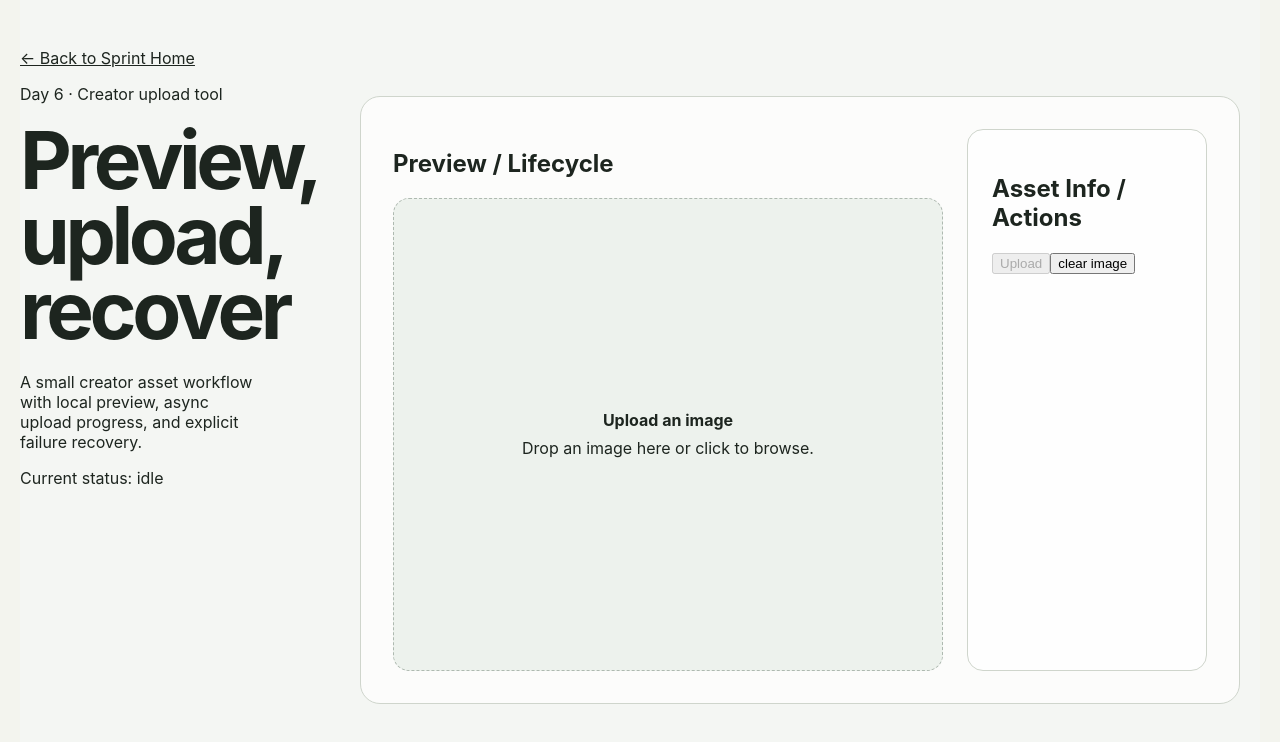
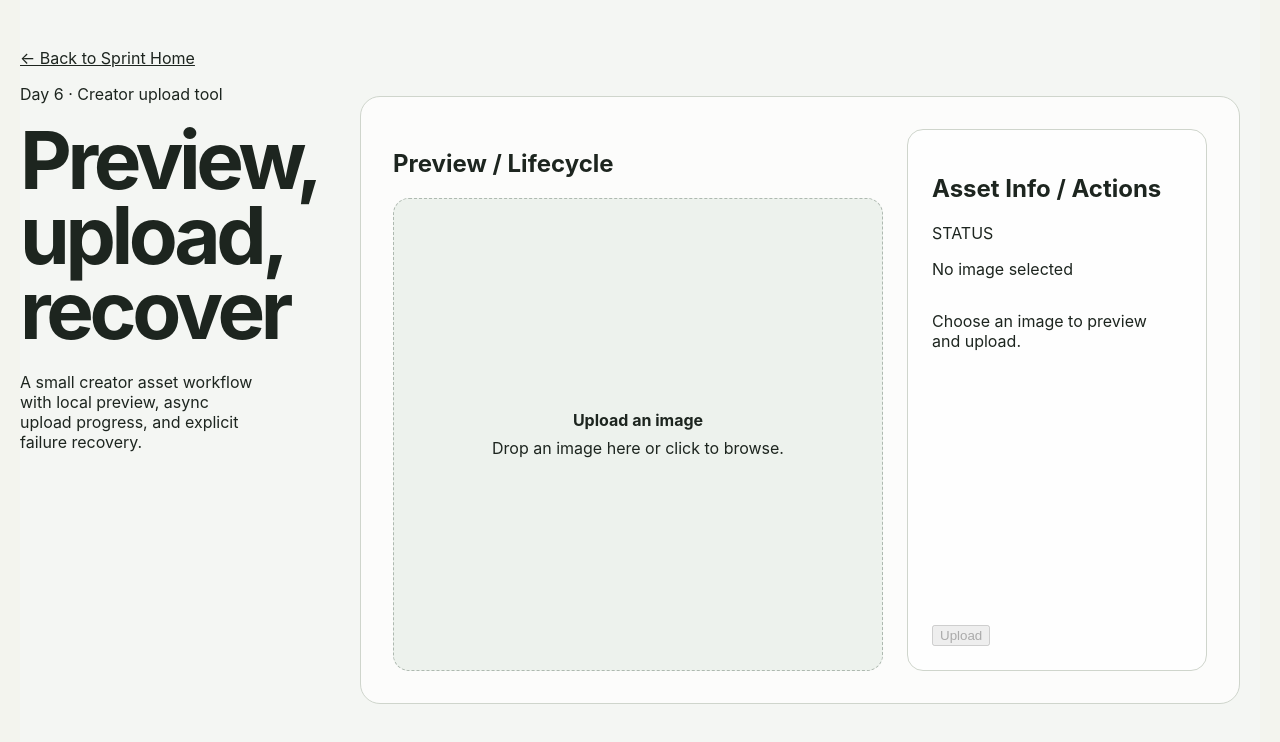
Before and after one commit to stuartchendev/7-day-frontend-production-sprint, a React (Vite) app: page /day-6 in a window 1280 px wide. Shown: the top 742 px of the page. Built offline with nearby package versions, Linux system fonts and the light colour scheme.

Commit message:
feat(day-6): normalize asset info display

```diff
--- a/src/days/day-6/DaySixPage.tsx
+++ b/src/days/day-6/DaySixPage.tsx
@@ -1,5 +1,5 @@
 import { useState, useEffect, useRef } from "react";
-import type { UploadedAsset, UploadStatus } from "./types";
+import type { UploadedAsset, UploadStatus, ImageDimensions } from "./types";
 import { UploadAsset } from "./uploadAsset";
 import { Link } from "react-router-dom";
 import './day-six.css'
@@ -8,15 +8,12 @@ export function DaySixPage() {
     const [status, setStatus] = useState<UploadStatus>('idle');
     const [selectedFile, setSelectedFile] = useState<File | null>(null);
     const [previewUrl, setPreviewUrl] = useState<string | null>(null);
-    const [imageDimensions, setImageDimensions] = useState<{
-        width: number;
-        height: number;
-    } | null>(null);
+    const [imageDimensions, setImageDimensions] = useState<ImageDimensions | null>(null);
     const [progress, setProgress] = useState(0);
     const [uploadedAsset, setUploadedAsset] = useState<UploadedAsset | null>(null);
     const [hasFailedOnce, setHasFailedOnce] = useState(false);
     const fileInputRef = useRef<HTMLInputElement>(null);
-
+    const BYTES_PER_UNIT = 1024;
     function handleFileChange(event: React.ChangeEvent<HTMLInputElement>) {
         const file = event.target.files?.[0] ?? null;
 
@@ -91,6 +88,51 @@ export function DaySixPage() {
         }
     }
 
+    function formatFileType(type: string) {
+        if (!type) {
+            return "Unknown";
+        }
+        const [_, subType] = type.split("/");
+        if (!subType) {
+            return type;
+        }
+        return `${subType.toUpperCase()} image`;
+    }
+
+    function formatFileSize(size: number) {
+        if (size < BYTES_PER_UNIT) {
+            return `${size} B`;
+        }
+
+        const kb = size / BYTES_PER_UNIT
+
+        if (kb < BYTES_PER_UNIT) {
+            return `${kb.toFixed(2)} KB`;
+        }
+
+        const mb = kb / BYTES_PER_UNIT
+
+        if (mb < BYTES_PER_UNIT) {
+            return `${mb.toFixed(2)} MB`;
+        }
+
+        const gb = mb / BYTES_PER_UNIT
+
+        if (gb < BYTES_PER_UNIT) {
+            return `${gb.toFixed(2)} GB`;
+        }
+
+
+    }
+
+    function formatDimensions(dimensions: ImageDimensions | null) {
+        if (!dimensions) {
+            return "Unknown";
+        }
+
+        return `${dimensions.width} x ${dimensions.height} px`;
+    }
+
     return (
         <main className="day-six">
             <div className="day-six__intro">
@@ -109,7 +151,6 @@ export function DaySixPage() {
                         A small creator asset workflow with local preview,
                         async upload progress, and explicit failure recovery.
                     </p>
-                    <p>Current status: {status}</p>
                 </header>
             </div>
             <div className="day-six__workspace">
@@ -166,41 +207,81 @@ export function DaySixPage() {
 
                 <section className="day-six__panel-info">
                     <h2>Asset Info / Actions</h2>
+
+                    <div className="day-six__status-info">
+                        <span>STATUS</span>
+                        {status === "idle" && (
+                            <p>No image selected</p>
+                        )}
+
+                        {status === "loading" && (
+                            <p>Uploading…</p>
+                        )}
+
+                        {status === "success" && uploadedAsset && (
+                            <>
+                                <p>Upload complete</p>
+                                <p>Name: {uploadedAsset.name}</p>
+                                <p>ID: {uploadedAsset.id}</p>
+                            </>
+                        )}
+
+                        {status === "failed" && (
+                            <p>Upload failed. You can retry this upload.</p>
+                        )}
+                    </div>
+
+                    <div className="day-six__asset-info">
+                        {!selectedFile && (
+                            <p>
+                                Choose an image to preview and upload.
+                            </p>
+                        )}
+
                         {selectedFile && (
-                        <div>
+                            <div className="day-six__asset-metadata">
+                                <span>TEMPORARY ASSET</span>
+
                                 <p>{selectedFile.name}</p>
-                            <p>{selectedFile.type}</p>
-                            <p>{selectedFile.size} bytes</p>
-                            <p>Dimensions: {imageDimensions?.width} x {imageDimensions?.height} px</p>
+                                <p>{formatFileType(selectedFile.type)}</p>
+                                <p>{formatFileSize(selectedFile.size)}</p>
+                                <p>{formatDimensions(imageDimensions)}</p>
                             </div>
                         )}
+                    </div>
+
+                    <div className="day-six__actions">
+                        {status === "idle" && (
                             <button
                                 type="button"
                                 onClick={handleUpload}
-                        disabled={
-                            !selectedFile ||
-                            !imageDimensions ||
-                            status === "loading" ||
-                            status === "failed"}
+                                disabled={!selectedFile || !imageDimensions}
                             >
                                 Upload
                             </button>
+                        )}
+
+                        {status === "failed" && (
                             <button
                                 type="button"
-                        onClick={() => handleClear()}
-                        disabled={status === "loading"}
-                    >clear image</button>
-                    {status === "failed" &&
-                        (
+                                onClick={handleUpload}
+                            >
+                                Retry
+                            </button>
+                        )}
+
+                        {(status === "success" || status === "failed") && (
                             <button
                                 type="button"
-                                onClick={handleUpload}>
-                                Retry
+                                onClick={handleClear}
+                            >
+                                Reset
                             </button>
-                        )
-                    }
+                        )}
+
+                    </div>
                 </section>
             </div>
-        </main>
+        </main >
     );
 }
--- a/src/days/day-6/day-six.css
+++ b/src/days/day-6/day-six.css
@@ -31,18 +31,20 @@
 
 .day-six__workspace {
     display: grid;
-    grid-template-columns: minmax(0, 3fr) minmax(240px, 1fr);
+    grid-template-columns: minmax(0, 3fr) minmax(300px, 1fr);
     gap: 24px;
 }
 
-
+/* asset info panel */
 .day-six__panel-info {
     min-height: 520px;
     padding: 24px;
 
+    display: flex;
+    flex-direction: column;
+
     border: 1px solid #cfd5cc;
     border-radius: 16px;
-
     background: rgba(255, 255, 255, 0.72);
 }
 
@@ -50,6 +52,12 @@
     display: flex;
     flex-direction: column;
 }
+
+.day-six__actions {
+    margin-top: auto;
+}
+
+/* preview panel */
 
 .day-six__upload-surface {
     position: relative;
```
Also changed, not shown: src/days/day-6/types.ts (+10 -5 lines). Lines whose indentation alone changed are shown as unchanged.
